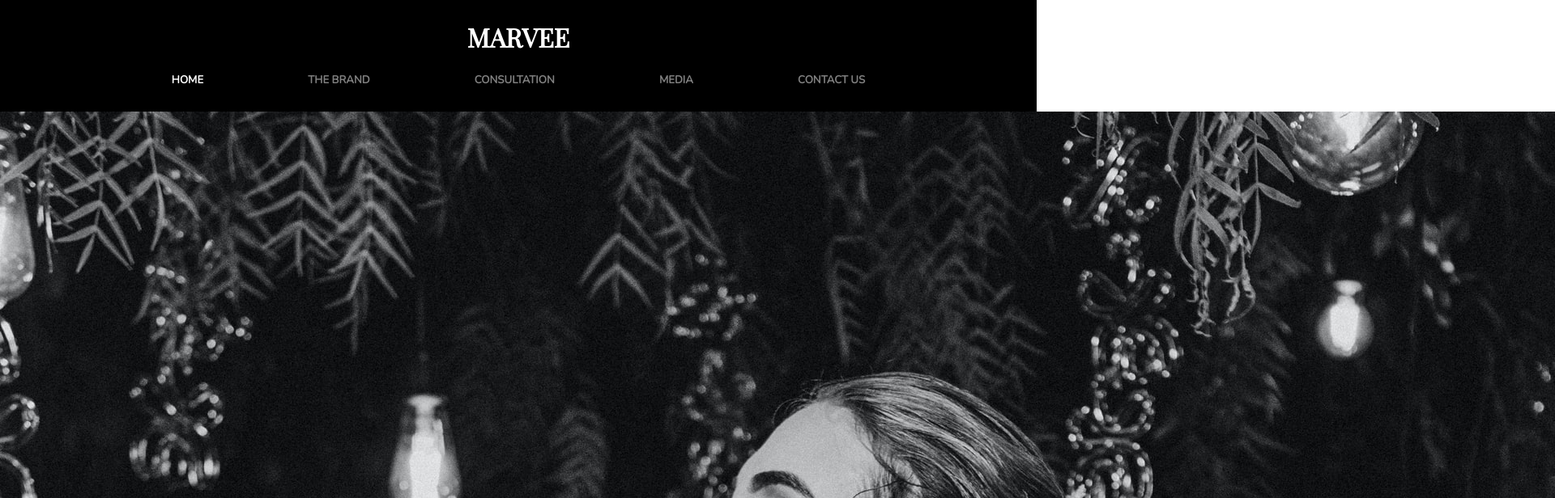
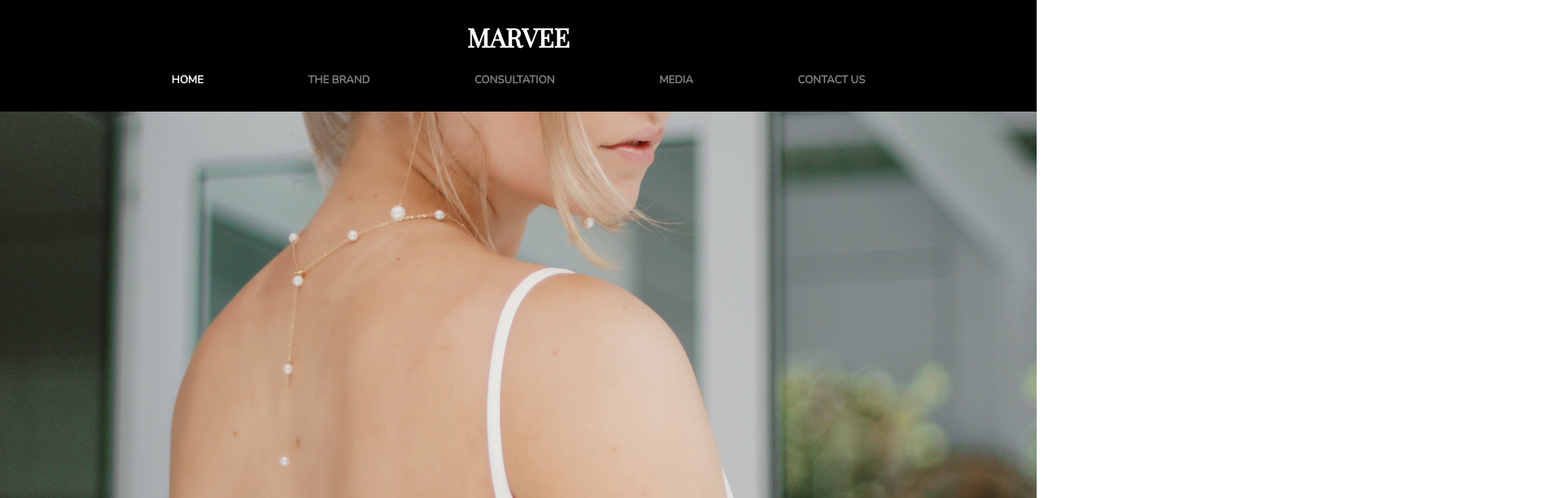
Before and after one commit to icepaigez/FashionSite, a React (Create React App) app: page / in a window 1280 px wide. Shown: the top 616 px of the page at 81% size, 1920 px wide, since content can reach past the window. Built offline with nearby package versions, Linux system fonts and the light colour scheme.

Commit message:
setting up parallax effect

```diff
--- a/package.json
+++ b/package.json
@@ -12,7 +12,6 @@
     "react": "^17.0.2",
     "react-dom": "^17.0.2",
     "react-scripts": "4.0.3",
-    "react-scroll-parallax": "^2.4.0",
     "web-vitals": "^1.1.2"
   },
   "scripts": {
--- a/src/components/body/Content.js
+++ b/src/components/body/Content.js
@@ -1,39 +1,26 @@
 import React, { Component } from "react";
-import { ParallaxProvider } from "react-scroll-parallax";
 import "./content.css";
 import img1 from "../../images/marq.jpg";
 import img2 from "../../images/marqe.jpg";
 import img3 from "../../images/marquez.jpg";
 
 class Content extends Component {
+
 	render() {
 		return(
-			<ParallaxProvider>
-				<main>
-					<div className="parallax">
-						<img src={img1} alt=""/>
-						<h2>Parallax Speed -1</h2>
-					</div>
-					{/*<section>
-					  <h1>Parallax Website Tutorial</h1>
-					  <h3>Learn to create a parallax scroll website</h3>
-					  <div className="two-col">
+			<main>
+				<div className="top__parallax"></div>
+				<section>
+					<h1>Parallax Website Tutorial</h1>
+					 <h3>Learn to create a parallax scroll website</h3>
+					 <div className="two-col">
 					    <p>Lorem Ipsum is simply dummy text of the printing and typesetting industry. Lorem Ipsum has been the industry's standard dummy text ever since the 1500s, when an unknown printer took a galley of type and scrambled it to make a type specimen book. It has survived not only five centuries, but also the leap into electronic typesetting, remaining essentially unchanged. It was popularised in the 1960s with the release of Letraset sheets containing Lorem Ipsum passages, and more recently with desktop publishing software like Aldus PageMaker including versions of Lorem Ipsum.</p>
 					  </div>
 					  <div className="two-col">
 					    <p>It is a long established fact that a reader will be distracted by the readable content of a page when looking at its layout. The point of using Lorem Ipsum is that it has a more-or-less normal distribution of letters, as opposed to using 'Content here, content here', making it look like readable English. Many desktop publishing packages and web page editors now use Lorem Ipsum as their default model text, and a search for 'lorem ipsum' will uncover many web sites still in their infancy. Various versions have evolved over the years, sometimes by accident, sometimes on purpose (injected humour and the like).</p>
 					  </div>
-					</section>*/}
-					{/*<div className="parallax">
-						<img src={img2} alt=""/>
-						<h2>Parallax Speed 0</h2>
-					</div>
-					<div className="parallax">
-						<img src={img3} alt=""/>
-						<h2>Parallax Speed 1</h2>
-					</div>*/}
-				</main>
-			</ParallaxProvider>
+				</section>
+			</main>
 		)
 	}
 }
--- a/src/components/body/content.css
+++ b/src/components/body/content.css
@@ -4,7 +4,12 @@ main {
 	width: 100%;
 }
 
-/*.parallax img {
-	max-width: 100%;
-	max-height: 100%;
-}*/
+.top__parallax {
+	background-image: url(../../images/marquez.jpg);
+	background-position: center center;
+	background-repeat: no-repeat;
+	background-attachment: fixed;
+	background-size: cover;
+	background-color: #464646;
+	height: 100vh;
+}
--- a/src/components/header/navbar.css
+++ b/src/components/header/navbar.css
@@ -5,7 +5,7 @@ nav {
 	background-color: #000;
 	color: #fff;
 	padding: 2em 0;
-	position: relative;
+	/*position: relative; */
 }
 
 /*.navbar {
@@ -54,15 +54,16 @@ nav {
 
 @media screen and (max-width: 453px) {
 	.top__nav {
-		position: absolute;
-		top: 7.3em;
-		width: 100%;
+		/*position: absolute;*/
+		/*top: 7.3em;
+		width: 100%;*/
 		display: none;
 	}
 
 	.top__nav nav {
 		display: flex;
 		flex-direction: column;
+		display: none;
 	}
 
 	.top__nav nav h5 {
--- a/src/index.css
+++ b/src/index.css
@@ -1,3 +1,8 @@
+html {
+  height: 100%;
+  overflow: hidden;
+}
+
 body {
   margin: 0;
   font-family: -apple-system, BlinkMacSystemFont, 'Segoe UI', 'Roboto', 'Oxygen',
@@ -5,15 +10,15 @@ body {
     sans-serif;
   -webkit-font-smoothing: antialiased;
   -moz-osx-font-smoothing: grayscale;
+
+  perspective: 1px;
+  transform-style: preserve-3d;
+  height: 100%;
+  overflow-y: scroll;
+  overflow-x: hidden;
 }
 
 code {
   font-family: source-code-pro, Menlo, Monaco, Consolas, 'Courier New',
     monospace;
 }
-
-html, body {
-  height: 100%;
-  margin: 0;
-  padding: 0;
-}
```
Also changed, not shown: src/components/body/ParallaxImage.js (deleted), 1 other file (tests, documents, lock files or other folders).
